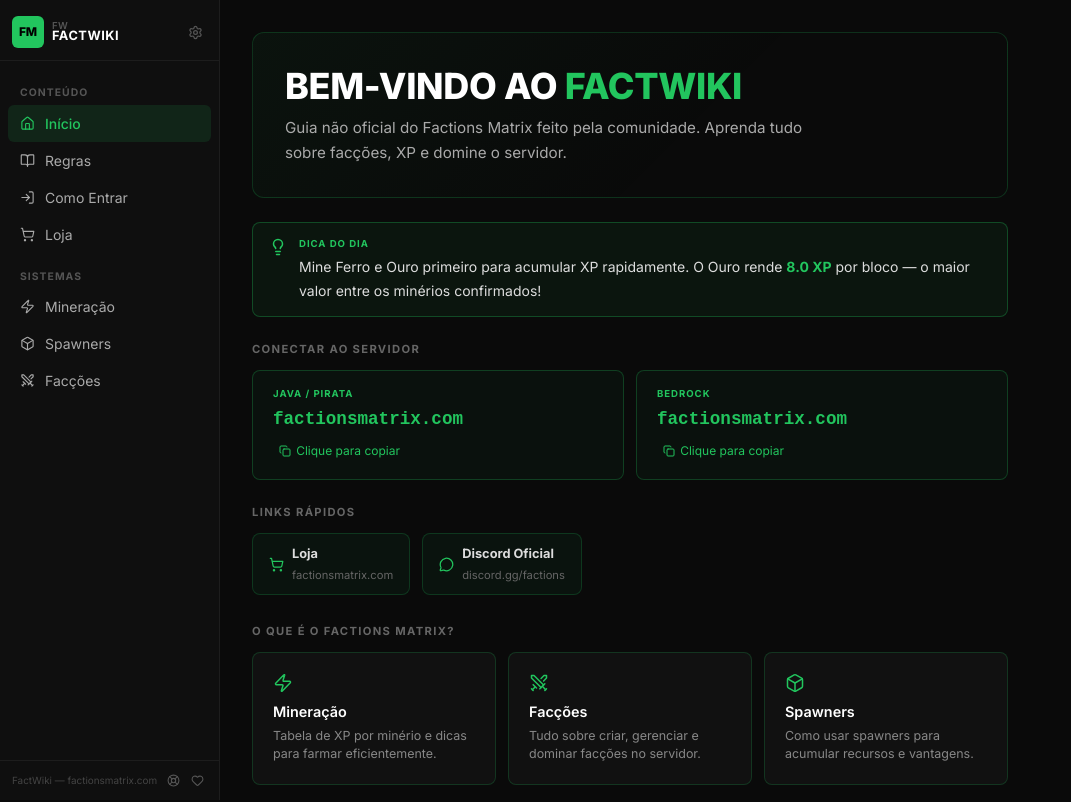
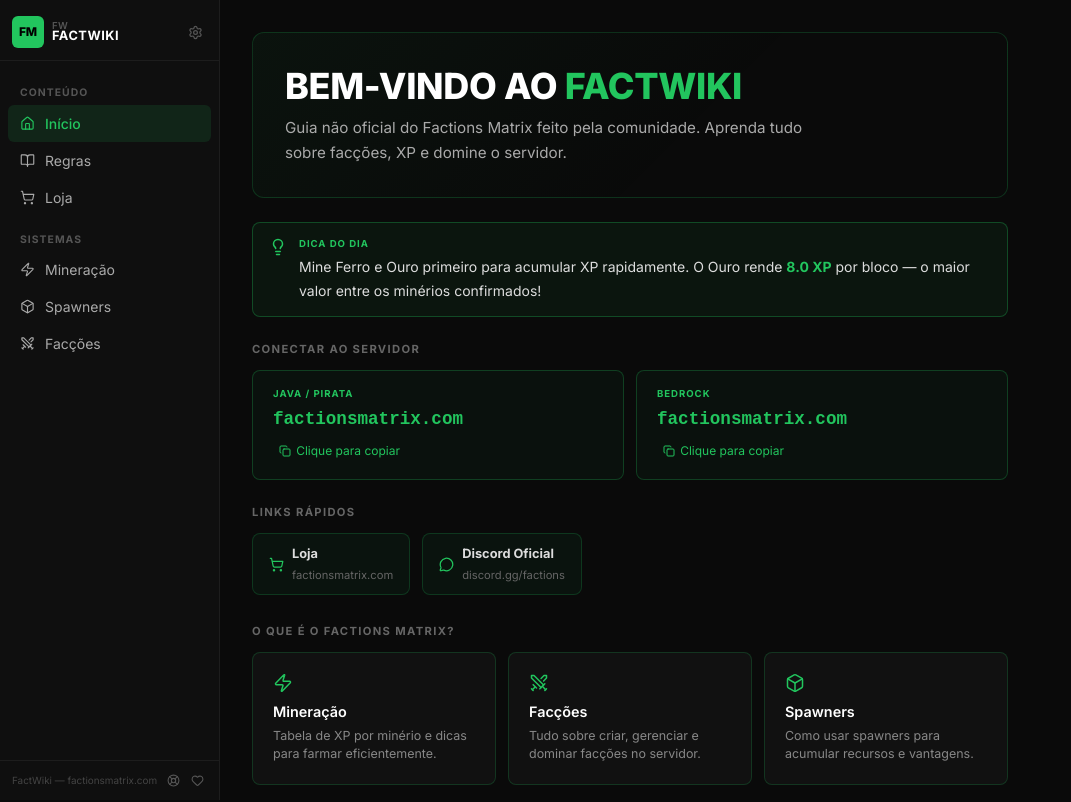
Before and after one commit to ttooeasycraft-ui/FactWiki, a React (Vite) app: page / in a window 1280 px wide. Shown: the top 802 px of the page, without its empty margins (0-1071 px from the left). Built offline with nearby package versions, Linux system fonts and the light colour scheme.

Commit message:
fix: remove Como Entrar from sidebar, fix image extraction

```diff
--- a/src/App.tsx
+++ b/src/App.tsx
@@ -11,7 +11,6 @@ import HowToJoin from "@/pages/HowToJoin";
 import {
   Home as HomeIcon,
   BookOpen,
-  LogIn,
   ShoppingCart,
   Zap,
   Box,
@@ -34,7 +33,6 @@ const navItems = [
     items: [
       { label: "Início", path: "/", icon: HomeIcon },
       { label: "Regras", path: "/regras", icon: BookOpen },
-      { label: "Como Entrar", path: "/como-entrar", icon: LogIn },
       { label: "Loja", path: "/loja", icon: ShoppingCart },
     ],
   },
```
